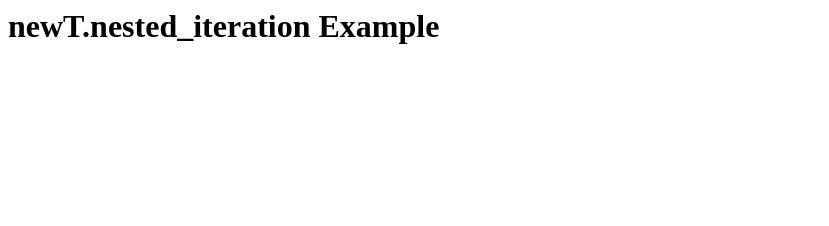
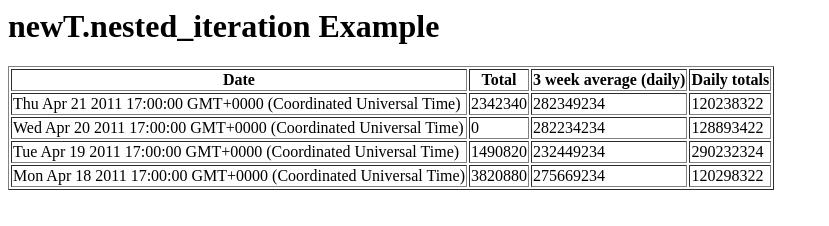
Before and after one commit to jeffreytierney/newT, a plain HTML site: page examples/nested_iteration.html in a window 1280 px wide. Shown: the whole page, without its empty margins (0-829 px from the left). Drawn offline with Linux system fonts and the light colour scheme.

Commit message:
fixed nested iteration example, formatted

```diff
--- a/examples/nested_iteration.html
+++ b/examples/nested_iteration.html
@@ -7,6 +7,7 @@
     <body>
         <h1>newT.nested_iteration Example</h1>
 
+
 <script type="text/javascript" charset="utf-8" src="../newT.js"></script>
 <script type="text/javascript" charset="utf-8">
 
@@ -15,39 +16,41 @@
         dataArray: [
             {date: 1303405200000,
                 total: 2342340,
-                values:[
-                    "3 week average(daily)": 282349234,
+                       values:{
+                    "3 week average (daily)": 282349234,
                     "Daily totals" : 120238322
-                ]
+                }
             },
             {date: 1303318800000,
                 total: 0,
-                values:[
-                    "3 week average(daily)": 282234234,
+                       values:{
+                    "3 week average (daily)": 282234234,
                     "Daily totals" : 128893422
-                ]
+                }
             },
             {date: 1303232400000,
                 total: 1490820,
-                values:[
-                    "3 week average(daily)": 232449234,
+                       values:{
+                    "3 week average (daily)": 232449234,
                     "Daily totals" : 290232324
-                ]
+                }
             },
             {date: 1303146000000,
                 total: 3820880,
-                values:[
-                    "3 week average(daily)": 275669234,
+                values:{
+                    "3 week average (daily)": 275669234,
                     "Daily totals" : 120298322
-                ]
+                }
             }
         ]
     }
 
      newT.save("full_table", function(data) {
+        var theNames = data.names;
      return (
          // Begin Outer Template
-         newT.frag(
+         newT.table( {border:1},
+             newT.tbody(
                 newT.tr(
                     //each table will have these two columns, so hard code them
                     newT.th("Date"),
@@ -64,7 +67,7 @@
                  // Begin Inner Template
                  newT.frag(
                     newT.tr(
-                    newT.td( new Date(dataItem.date)),
+                        newT.td( new Date(dataItem.date).toString()),
                         newT.td(dataItem.total),
                         ("values" in dataItem ? newT.each(theNames, function(name){
                             return newT.td(_dataItem["values"][name] || "-");
@@ -74,7 +77,9 @@
                  // End Inner Template
              );})
             )
+        )
              // End Outer Template
+
      );});
 
 
```
Lines whose indentation alone changed are shown as unchanged.
